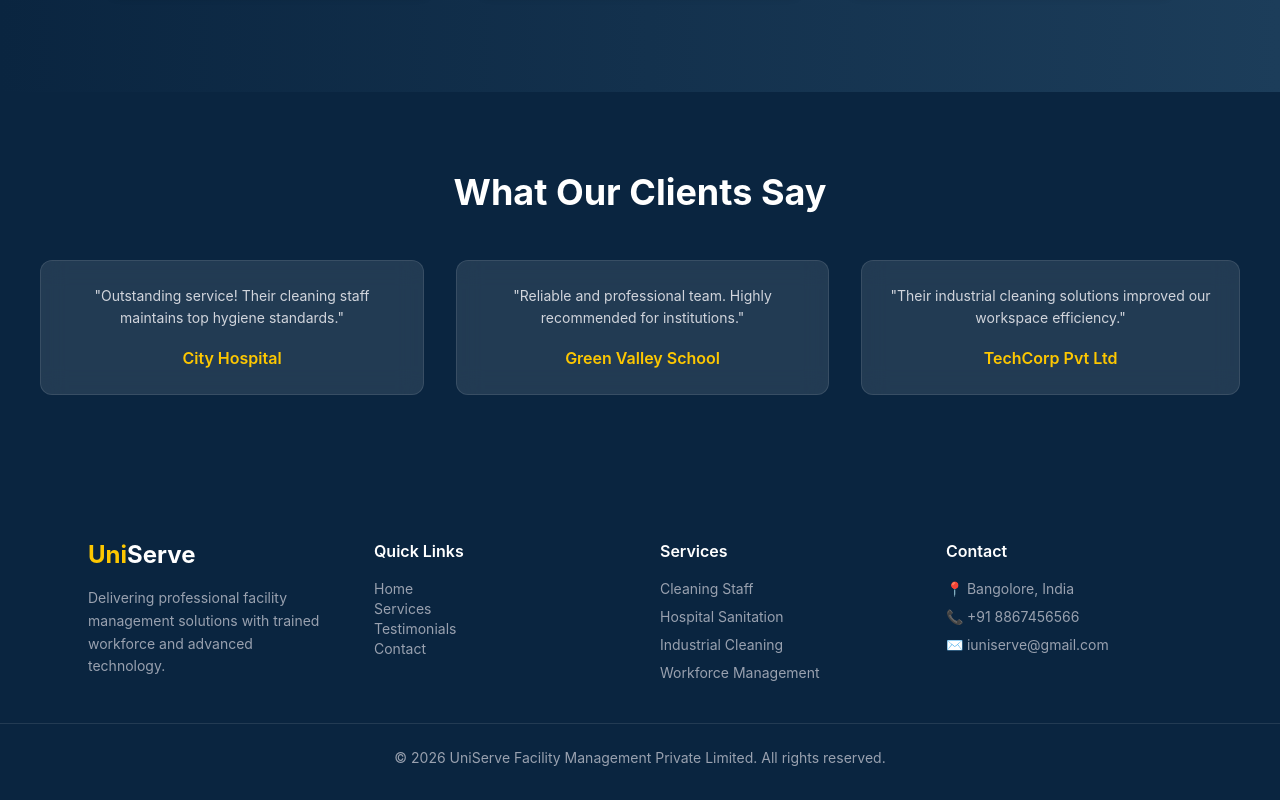
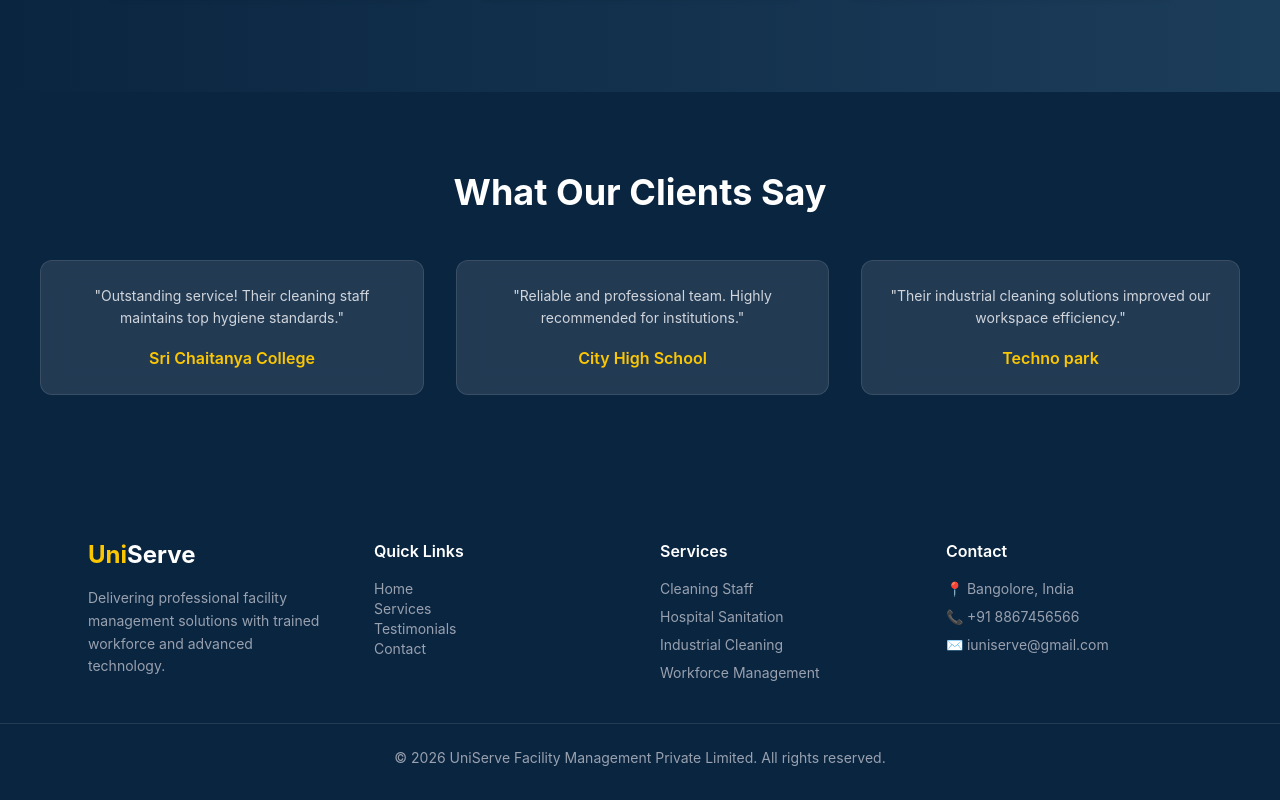
Before and after one commit to iuniserve-ui/uniserve, a React (Vite) app: page / in a window 1280 px wide. Shown: the part 1270-2070 px from the top of the page. Built offline with nearby package versions, Linux system fonts and the light colour scheme.

Commit message:
text tweaks

```diff
--- a/src/components/Testimonial.jsx
+++ b/src/components/Testimonial.jsx
@@ -1,16 +1,16 @@
 const testimonials = [
   {
-    name: "City Hospital",
+    name: "Sri Chaitanya College",
     review:
       "Outstanding service! Their cleaning staff maintains top hygiene standards.",
   },
   {
-    name: "Green Valley School",
+    name: "City High School",
     review:
       "Reliable and professional team. Highly recommended for institutions.",
   },
   {
-    name: "TechCorp Pvt Ltd",
+    name: "Techno park",
     review:
       "Their industrial cleaning solutions improved our workspace efficiency.",
   },
```
